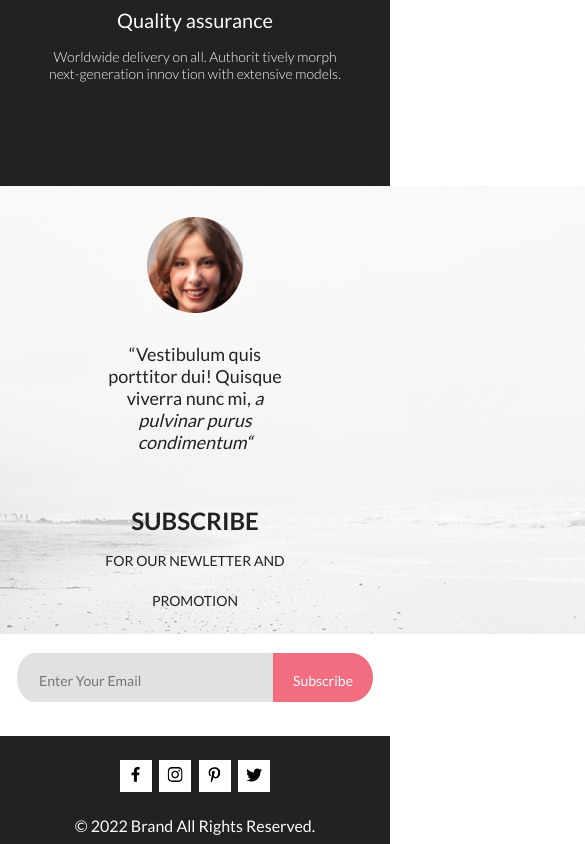
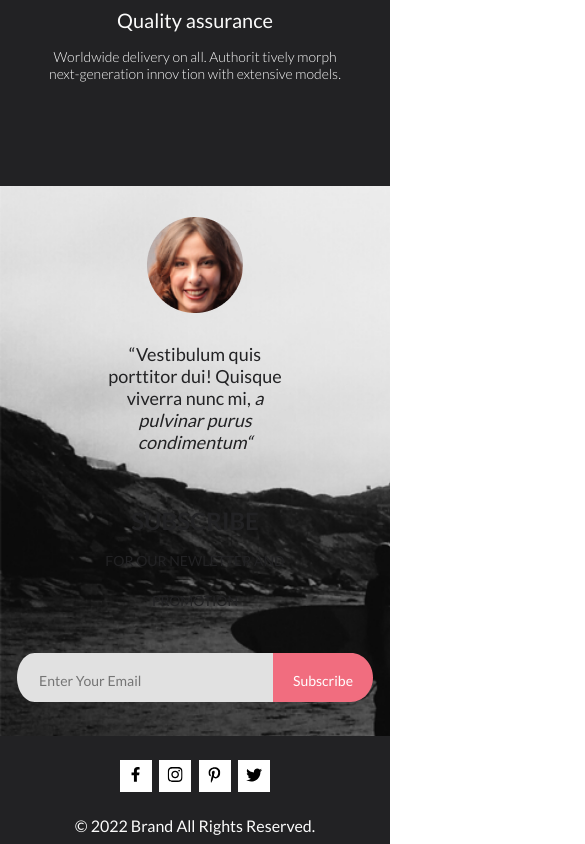
Before and after one commit to Barmaley78/HTML_CSS_homeworks, a plain HTML site: page HW8/index.html in a window 390 px wide. Shown: the part 6130-6974 px from the top of the page, 585 px wide, since content can reach past the window. Drawn offline with Linux system fonts and the light colour scheme.

Commit message:
attestation work complit

```diff
--- a/HW8/index.html
+++ b/HW8/index.html
@@ -278,10 +278,10 @@
         </div>
     </footer>
     <div class="footer_content center">
-        <div class="footer_bg"><img src="img/footer_bg.jpg" alt="footer background"></div>
+
         <div class="FC_items">
             <div class="FC_item_1">
-                <img src="img/footer_phpto.png" alt="">
+                <img src="img/footer_phpto.png" alt="img">
                 <H2 class="FC_text">“Vestibulum quis porttitor dui! Quisque viverra nunc mi,
                     <text class="FC_text_dif">a pulvinar purus condimentum“</text>
                 </H2>
--- a/HW8/style.css
+++ b/HW8/style.css
@@ -401,11 +401,9 @@ a {
     justify-content: center;
     align-items: center;
     position: relative;
-}
-
-.footer_bg {
-    /* width: 100%; */
-    opacity: 0.4;
+    background-image: url(img/footer_bg.jpg);
+    background-size: cover;
+    height: 448px;
 }
 
 .FC_items {
@@ -591,10 +589,12 @@ a {
     .footer_menu_item {
         width: 40%;
     }
-    .footer_bg {
+    .footer_content {
         height: 693px;
-        flex-shrink: 0;
+    }
+    .footer_bg_img {
         object-fit: cover;
+        overflow: hidden;
     }
     .FC_items {
         flex-direction: column;
@@ -626,7 +626,7 @@ a {
     .footer_links {
         flex-direction: column-reverse;
     }
-    .footer_bg {
+    .footer_content {
         height: 550px;
     }
     .FC_text {
```
